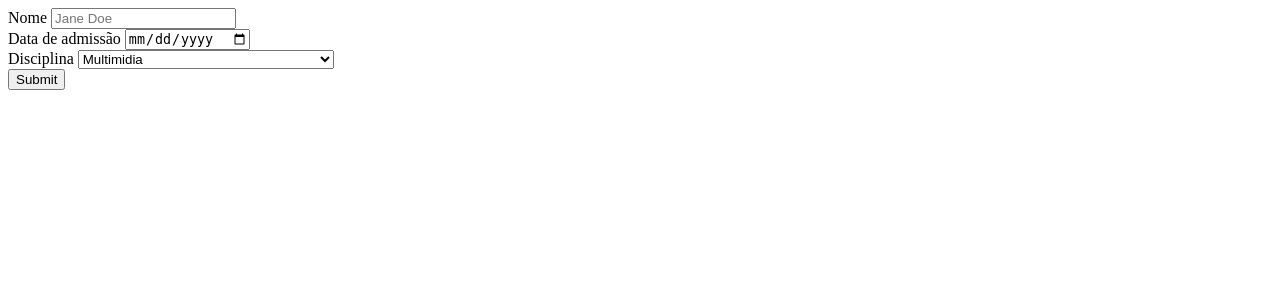
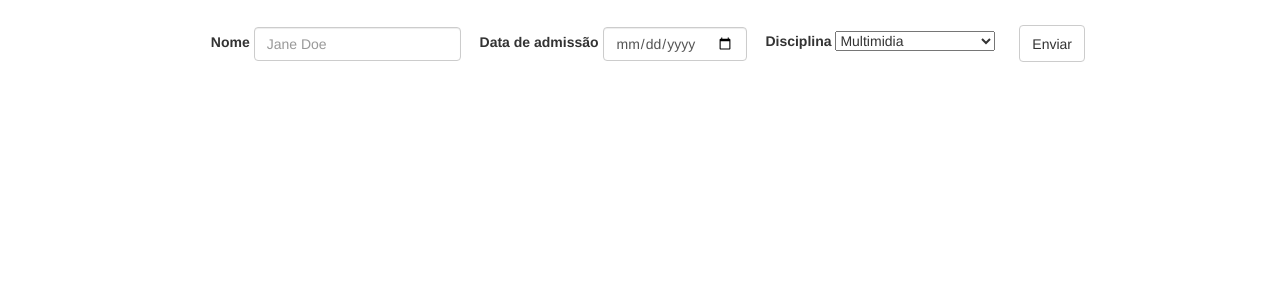
Before and after one commit to LucasGuasselli/Programa-o_para_Internet_I, a PHP site: page /visao/professor/index-prof.php in a window 1280 px wide. Shown: the top 300 px of the page. Run offline with PHP 8.4, Linux system fonts and the light colour scheme.

Commit message:
default.css melhorado e formularios de cadastros apresentaveis

```diff
--- a/estilo/default.css
+++ b/estilo/default.css
@@ -26,3 +26,24 @@ section{
 	width: auto;
 	margin-top: 20px;
 }
+
+.formu{
+	width: 98.5%;
+	height: 90px;
+	text-align: center;
+	margin: 10px;
+	padding: 13px;
+}
+
+.formu form select{
+	width: 160px;
+}
+
+.formu form button{
+	margin-left: 20px;
+	height: 37px;
+}
+
+.formu form label{
+	margin-left: 15px;
+}
--- a/visao/aluno/alterar-aluno.php
+++ b/visao/aluno/alterar-aluno.php
@@ -3,6 +3,7 @@
 	<head>
 		<meta charset="utf-8">
 		<title>Menu</title>
+		<link rel="stylesheet" type="text/css" href="../../estilo/default.css">
 		<link rel="stylesheet" href="https://maxcdn.bootstrapcdn.com/bootstrap/3.3.7/css/bootstrap.min.css" integrity="sha384-BVYiiSIFeK1dGmJRAkycuHAHRg32OmUcww7on3RYdg4Va+PmSTsz/K68vbdEjh4u" crossorigin="anonymous">
 	</head>
 	<body>
@@ -26,7 +27,7 @@
 				<option value="6">Jornalismo</option>
 			</select>
 		  </div>
-		  <button type="submit" class="btn btn-default">Submit</button>
+		  <button type="submit" class="btn btn-default">Enviar</button>
 		</form>
 	</body>
 </html>
--- a/visao/aluno/index-aluno.php
+++ b/visao/aluno/index-aluno.php
@@ -3,9 +3,11 @@
 	<head>
 		<meta charset="utf-8">
 		<title>Alunos</title>
+		<link rel="stylesheet" type="text/css" href="../../estilo/default.css">
 		<link rel="stylesheet" href="https://maxcdn.bootstrapcdn.com/bootstrap/3.3.7/css/bootstrap.min.css" integrity="sha384-BVYiiSIFeK1dGmJRAkycuHAHRg32OmUcww7on3RYdg4Va+PmSTsz/K68vbdEjh4u" crossorigin="anonymous">
 	</head>
 	<body>
+		<div class="formu">
 			<form method="post" action="../dao/alunoDao" class="form-inline">
 			  <div class="form-group">
 			    <label for="exampleInputName2">Nome</label>
@@ -26,7 +28,8 @@
 					<option value="6">Jornalismo</option>
 				</select>
 			  </div>
-		  <button type="submit" class="btn btn-default">Submit</button>
+			  <button type="submit" class="btn btn-default">Enviar</button>
 			</form>
+		</div>
 	</body>
 </html>
--- a/visao/professor/alterar-prof.php
+++ b/visao/professor/alterar-prof.php
@@ -3,6 +3,7 @@
 	<head>
 		<meta charset="utf-8">
 		<title>Professores</title>
+		<link rel="stylesheet" type="text/css" href="../../estilo/default.css">
 		<link rel="stylesheet" href="https://maxcdn.bootstrapcdn.com/bootstrap/3.3.7/css/bootstrap.min.css" integrity="sha384-BVYiiSIFeK1dGmJRAkycuHAHRg32OmUcww7on3RYdg4Va+PmSTsz/K68vbdEjh4u" crossorigin="anonymous">
 	</head>
 	<body>
@@ -26,7 +27,7 @@
 				<option value="6">Jornalismo</option>
 			</select>
 		  </div>
-		  <button type="submit" class="btn btn-default">Submit</button>
+		  <button type="submit" class="btn btn-default">Enviar</button>
 		</form>
 	</body>
 </html>
--- a/visao/professor/index-prof.php
+++ b/visao/professor/index-prof.php
@@ -3,8 +3,11 @@
 	<head>
 		<meta charset="utf-8">
 		<title>Professores</title>
+		<link rel="stylesheet" type="text/css" href="../../estilo/default.css">
+		<link rel="stylesheet" href="https://maxcdn.bootstrapcdn.com/bootstrap/3.3.7/css/bootstrap.min.css" integrity="sha384-BVYiiSIFeK1dGmJRAkycuHAHRg32OmUcww7on3RYdg4Va+PmSTsz/K68vbdEjh4u" crossorigin="anonymous">
 	</head>
 	<body>
+		<div class="formu">
 			<form method="post" action="../dao/professorDao" class="form-inline">
 			  <div class="form-group">
 			    <label for="exampleInputName2">Nome</label>
@@ -25,7 +28,8 @@
 					<option value="6">Jornalismo</option>
 				</select>
 			  </div>
-		  <button type="submit" class="btn btn-default">Submit</button>
+			  <button type="submit" class="btn btn-default">Enviar</button>
 			</form>
+		</div>
 	</body>
 </html>
```
Lines whose indentation alone changed are shown as unchanged.
